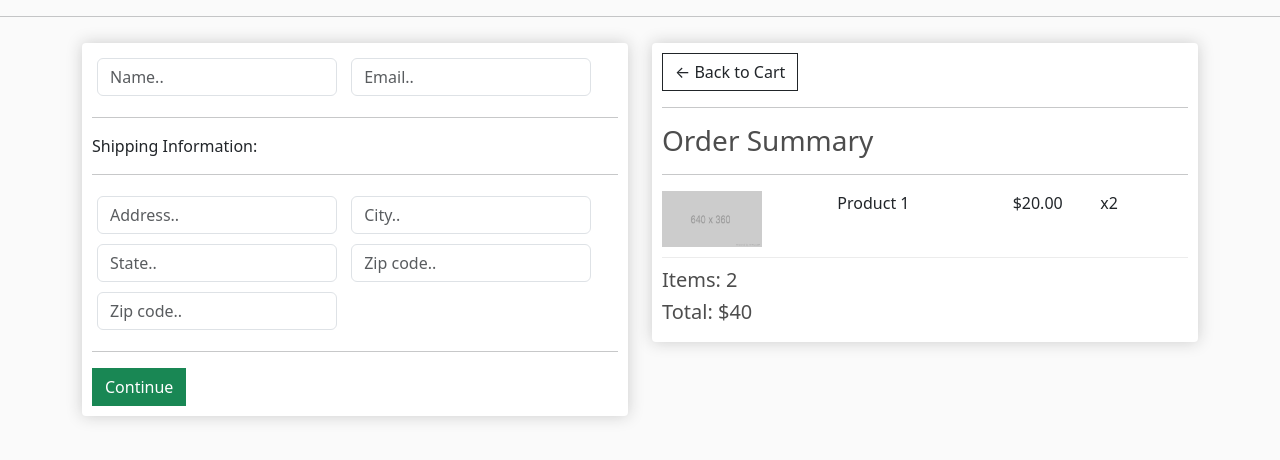
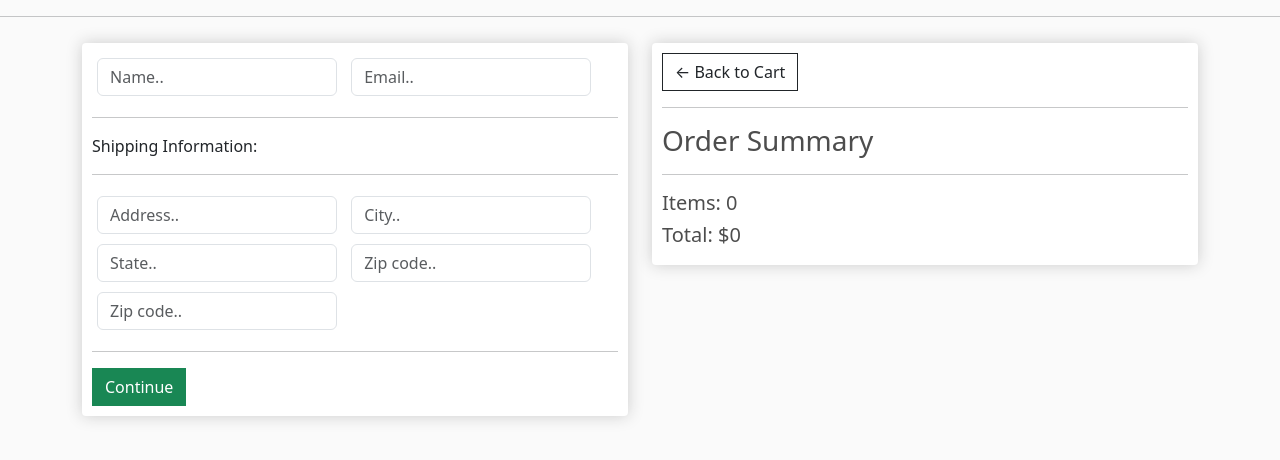
Before and after one commit to MukuFlash03/django-ecommerce-website, a Django app: page /checkout/ in a window 1280 px wide. Shown: the part 56-516 px from the top of the page. Run offline with Django 4.2, Linux system fonts and the light colour scheme; some libraries are stand-ins or nearby versions.

Commit message:
Queried and render cart data in checkout page

```diff
--- a/ecommerce/store/templates/store/cart.html
+++ b/ecommerce/store/templates/store/cart.html
@@ -11,7 +11,7 @@
 			<table class="table">
 				<tr>
 					<th>
-						<h5>Items: <strong>${{ order.get_cart_items_total }}</strong></h5>
+						<h5>Items: <strong>{{ order.get_cart_items_total }}</strong></h5>
 					</th>
 					<th>
 						<h5>Total: <strong>${{ order.get_cart_price_total | floatformat:2}}</strong></h5>
@@ -38,7 +38,7 @@
 			<div class="cart-row">
 				<div style="flex:2"><img class="row-image" src="{{ item.product.imageURL }}"></div>
 				<div style="flex:2">{{ item.product.name }}</div>
-				<div style="flex:1">{{ item.product.price | floatformat:2 }}</div>
+				<div style="flex:1">${{ item.product.price | floatformat:2 }}</div>
 				<div style="flex:1">
 					<p class="quantity">{{ item.quantity }}</p>
 					<div class="quantity">
@@ -46,7 +46,7 @@
 						<img class="chg-quantity" src="{% static 'images/arrow-down.png' %}">
 					</div>
 				</div>
-				<div style="flex:1">$40</div>
+				<div style="flex:1">${{ item.get_total }}</div>
 			</div>
 			{% endfor %}
 		</div>
--- a/ecommerce/store/templates/store/checkout.html
+++ b/ecommerce/store/templates/store/checkout.html
@@ -55,21 +55,23 @@
 			<h3>Order Summary</h3>
 			<hr>
 
+			{% for item in items %}
 			<div class="cart-row">
-				<div style="flex:2"><img class="row-image" src="{% static 'images/placeholder.png' %}"></div>
+				<div style="flex:2"><img class="row-image" src="{{ item.product.imageURL }}"></div>
 				<div style="flex:2">
-					<p>Product 1</p>
+					<p>{{ item.product.name }}</p>
 				</div>
 				<div style="flex:1">
-					<p>$20.00</p>
+					<p>${{ item.product.price | floatformat:2}}</p>
 				</div>
 				<div style="flex:1">
-					<p>x2</p>
+					<p>x{{ item.quantity }}</p>
 				</div>
 			</div>
+			{% endfor %}
 
-			<h5>Items: 2</h5>
-			<h5>Total: $40</h5>
+			<h5>Items: {{ order.get_cart_items_total }}</h5>
+			<h5>Total: ${{ order.get_cart_price_total }}</h5>
 		</div>
 	</div>
 </div>
--- a/ecommerce/store/views.py
+++ b/ecommerce/store/views.py
@@ -18,5 +18,12 @@ def cart(request):
 	return render(request, 'store/cart.html', context)
 
 def checkout(request):
-	context = {}
+	if request.user.is_authenticated:
+		customer = request.user.customer
+		order, created = Order.objects.get_or_create(customer=customer, complete=False)
+		items = order.orderitem_set.all()
+	else:
+		items = []
+		order = {'get_cart_price_total': 0, 'get_cart_items_total': 0}
+	context = {'items': items, 'order': order}
 	return render(request, 'store/checkout.html', context)
```
